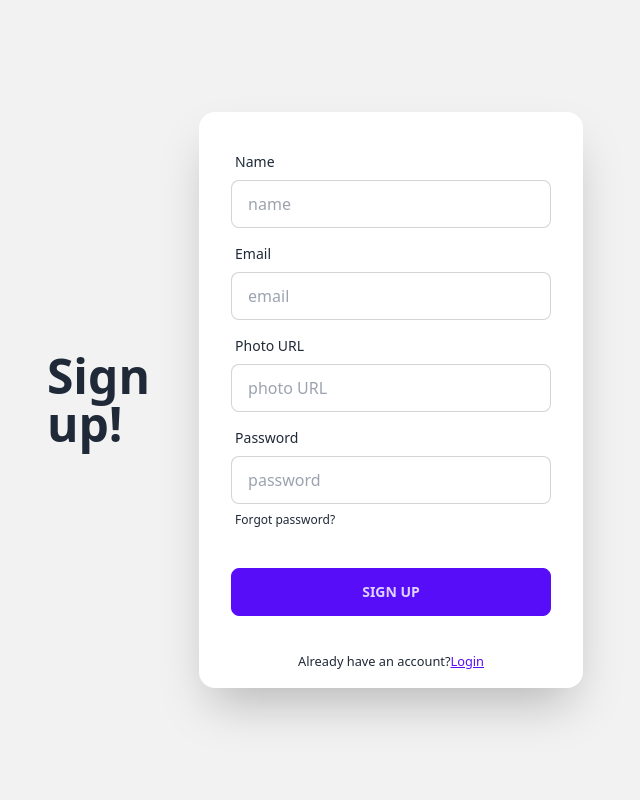
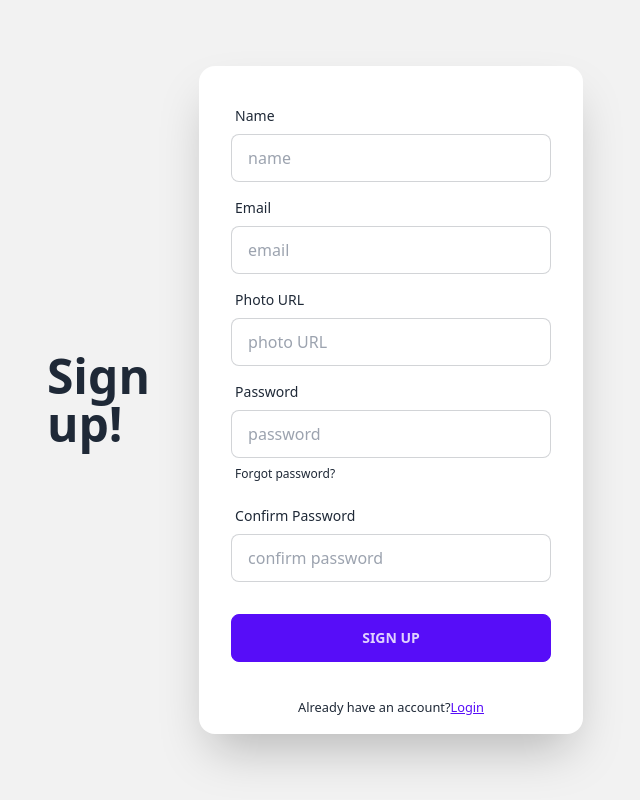
Before and after one commit to Zihadx/edulight-client, a React (Vite) app: page /signUp in a window 1280 px wide. Shown: the whole page, without its empty margins (325-965 px from the left). Built offline with nearby package versions, Linux system fonts and the light colour scheme; no server answers.

Commit message:
confirm password added succesfully

```diff
--- a/src/Pages/Shared/NavBar/NavBar.jsx
+++ b/src/Pages/Shared/NavBar/NavBar.jsx
@@ -30,7 +30,7 @@ const NavBar = () => {
               <div className="w-10 rounded-full">
                 <img src="/images/stock/photo-1534528741775-53994a69daeb.jpg" />
                 {/* {user?.photoURL ? (
-                  <img src="../../../assets/profie-avater/avatar.png" />
+                  <img src="../../../assets/profile-avatar/avatar.png" />
                 ) : (
                   <>
                     <img src={user?.photoURL} />
--- a/src/Pages/SignUp/SignUp.jsx
+++ b/src/Pages/SignUp/SignUp.jsx
@@ -7,6 +7,7 @@ const SignUp = () => {
   const {
     register,
     handleSubmit,
+    watch,
     formState: { errors },
   } = useForm();
 
@@ -19,6 +20,7 @@ const SignUp = () => {
       console.log(loggedUser);
     });
   };
+  const password = watch("password");
   return (
     <div className="hero min-h-screen bg-base-200">
       <div className="hero-content flex-col lg:flex-row">
@@ -122,6 +124,29 @@ const SignUp = () => {
                 </a>
               </label>
             </div>
+
+            <div className="form-control">
+              <label className="label">
+                <span className="label-text">Confirm Password</span>
+              </label>
+              <input
+                type="password"
+                name="confirmPassword"
+                {...register("confirmPassword", {
+                  required: true,
+                  validate: (value) =>
+                    value === password || "Passwords do not match",
+                })}
+                placeholder="confirm password"
+                className="input input-bordered"
+              />
+              {errors.confirmPassword && (
+                <span className="text-red-600 mt-2 text-xs">
+                  Password not match
+                </span>
+              )}
+            </div>
+
             <div className="form-control mt-6">
               <input
                 className="btn btn-primary"
```
Also changed, not shown: src/assets/profile-avatar/avatar.png (renamed from src/assets/profie-avater/avatar.png).
